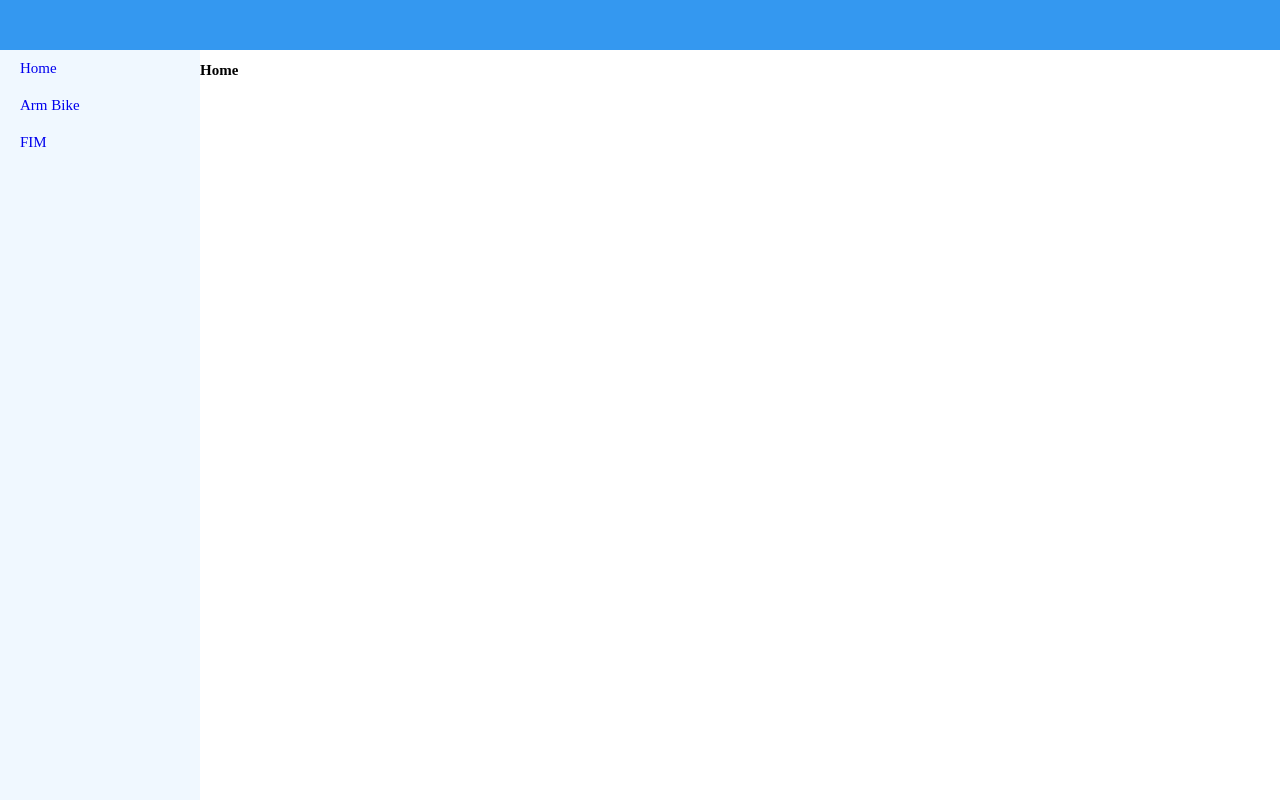
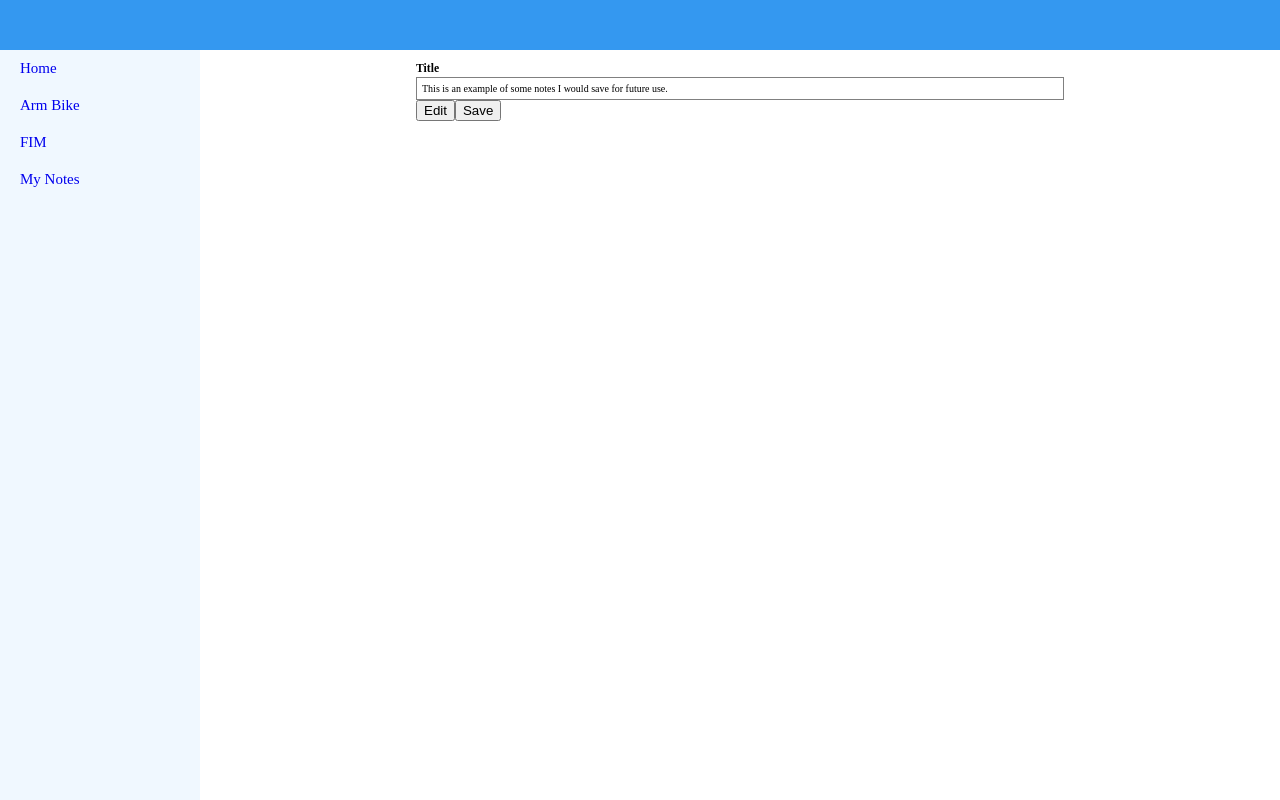
Before and after one commit to adorgan/soap-note, a React (Create React App) app in the folder client/: page /notes in a window 1280 px wide. Built offline with nearby package versions, Linux system fonts and the light colour scheme.

Commit message:
added initial mynote setup

```diff
--- a/client/src/App.css
+++ b/client/src/App.css
@@ -133,6 +133,17 @@ ul {
     margin-right: 1rem;
     padding: 1rem;
 }
+.note-container{
+    grid-column: 3 / 6;
+}
+.note-div{
+    border: .1rem solid grey;
+    padding: .5rem
+}
+
+.note-title{
+    margin-bottom: .25rem;
+}
 
 .wrapper{
     display: grid;
--- a/client/src/App.js
+++ b/client/src/App.js
@@ -1,13 +1,14 @@
 import Header from './components/Header'
 import FIM from './components/FIM'
 import ArmBike from './components/ArmBike'
+import MyNotes from './components/MyNotes'
 import "./App.css";
 import { BrowserRouter as Router, Switch, Route, Link } from "react-router-dom";
 
 function App() {
   return (
       <Router>
-      <div className='container'>
+          <div className="container">
               <Header />
               <nav>
                   <ul>
@@ -20,12 +21,18 @@ function App() {
                       <li>
                           <Link to="/fim">FIM</Link>
                       </li>
+                      <li>
+                          <Link to="/notes">My Notes</Link>
+                      </li>
                   </ul>
               </nav>
 
               {/* A <Switch> looks through its children <Route>s and
             renders the first one that matches the current URL. */}
               <Switch>
+                  <Route path="/notes">
+                      <MyNotes />
+                  </Route>
                   <Route path="/fim">
                       <FIM />
                   </Route>
--- /dev/null
+++ b/client/src/components/MyNotes.js
@@ -0,0 +1,38 @@
+import { useEffect } from "react";
+
+import React from 'react'
+
+
+
+
+
+const MyNotes = () => {
+    useEffect(() => {
+        const btn_edit = document.getElementById("btn-edit");
+        const btn_save = document.getElementById("btn-save")
+        const mynote = document.getElementById("mynote");
+        btn_edit.addEventListener("click", () => {
+            mynote.contentEditable = "true"
+            mynote.focus();
+        });
+        btn_save.addEventListener("click", () => {
+            mynote.contentEditable = "false";
+        });
+
+    }, []);
+
+    return (
+        <div className="note-container">
+            <h3 className="note-title">Title</h3>
+            <div id='mynote' className="note-div">
+                This is an example of some notes I would save for future use.
+            </div>
+            <button id="btn-edit">Edit</button>
+            <button id="btn-save">Save</button>
+
+
+        </div>
+    );
+}
+
+export default MyNotes
--- a/package.json
+++ b/package.json
@@ -19,7 +19,7 @@
     "cors": "^2.8.5",
     "dotenv": "^8.2.0",
     "express": "^4.17.1",
-    "mongoose": "^5.12.2"
+    "mongoose": "^5.13.2"
   },
   "devDependencies": {
     "nodemon": "^2.0.7"
```
Also changed, not shown: 2 other files (tests, documents, lock files or other folders). Lines whose indentation alone changed are shown as unchanged.
